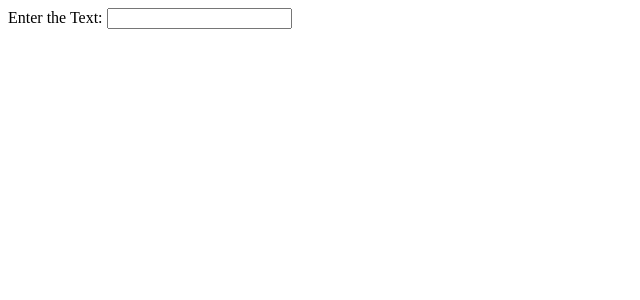
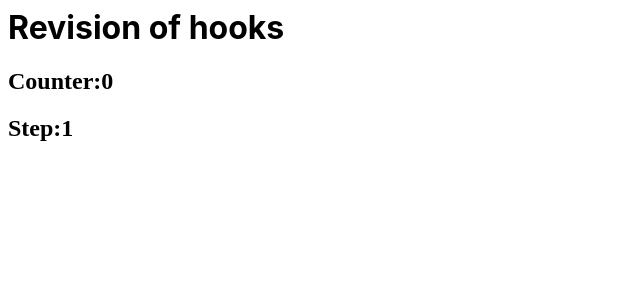
Before and after one commit to AkashSaraf-16/MasteringHooks, a React (Create React App) app: page / in a window 1280 px wide. Shown: the top 300 px of the page, without its empty margins (0-640 px from the left). Built offline with nearby package versions, Linux system fonts and the light colour scheme.

Commit message:
useReducer

```diff
--- a/public/info.json
+++ /dev/null
@@ -1,4 +0,0 @@
-{
-  "abc": "heelo",
-  "b": "world"
-}
--- a/src/App.js
+++ b/src/App.js
@@ -1,13 +1,14 @@
 import React from 'react';
 import './style.css';
-import Effect from './Effect.js';
-import AsnycE from './AsyncE.js';
-import Txtbox from './Txtbox.js';
+import Effect from './Effect.js'; // germane to useEffect
+import AsnycE from './AsyncE.js'; // germane to asynce useEffect
+import Txtbox from './Txtbox.js'; // germane to useRef
+import Stepcounter from './Stepcounter.js'; // // germane to useReducer
 export default function App() {
   return (
     <div>
-      {/* <h1>Hello StackBlitz!</h1> */}
-      <Txtbox />
+      <h1> Revision of hooks</h1>
+      <Stepcounter />
     </div>
   );
 }
--- /dev/null
+++ b/src/Stepcounter.js
@@ -0,0 +1,79 @@
+// USECASES:
+// 1) to bundle up all the states in a single pkg of state
+// 2) to manage comlpex states
+import React, { useState, useReducer } from 'react';
+const incFunc = () => {};
+const reducerFunc1 = () => {
+  return `Simple reducer in action`;
+};
+const reducerFunc2 = (state, step) => {
+  return state + step;
+};
+const reducerFunc3 = (state, action) => {
+  // state(it is the current state)-> counter,step
+  // action-> type,payload
+  switch (action.type) {
+    case 'INC_COUNTER':
+      return {
+        ...state,
+        counter: state.counter + state.step,
+      };
+    case 'INC_STEP':
+      return {
+        ...state,
+        step: state.step + action.paylod,
+      };
+    default: {
+      throw new Error('Not a valid action');
+    }
+  }
+};
+const Stepcounter = () => {
+  // 1) SIMPLE EXAMPLE OF USEREDUCER:
+  // Flow:
+  // 1) we have a state
+  // 2) when we update state via setState
+  // 3) it will asyncronously call reducer function
+  // const [state1, setState1] = useReducer(reducerFunc1, 'initvalue');
+
+  // return (
+  //   <div>
+  //     <h2 onClick={() => setState1()}>Count:{state1}</h2>
+  //   </div>
+  // );
+  //------------------------------------------------------------------
+  // 2) UNDERSTANDING ALL THE ARGS OF USEREDUCER
+  // const step = 5;
+  // const [state2, setState2] = useReducer(reducerFunc2, 0);
+
+  // return (
+  //   <div>
+  //     <h2 onClick={() => setState2(step)}>Count:{state2}</h2>
+  //   </div>
+  // );
+  //------------------------------------------------------------------
+  // 3)  MOVING FURTHER TOWARDS DISPATCHER
+  const [state, dispatcher] = useReducer(reducerFunc3, {
+    counter: 0,
+    step: 1,
+  });
+  function incCounter() {
+    dispatcher({
+      type: 'INC_COUNTER',
+    });
+  }
+  function incStep() {
+    dispatcher({
+      type: 'INC_STEP',
+      paylod: 5,
+    });
+  }
+  return (
+    <div>
+      <h2 onClick={incCounter}>Counter:{state.counter}</h2>
+      <h2 onClick={incStep}>Step:{state.step}</h2>
+    </div>
+  );
+};
+
+export default Stepcounter;
```
